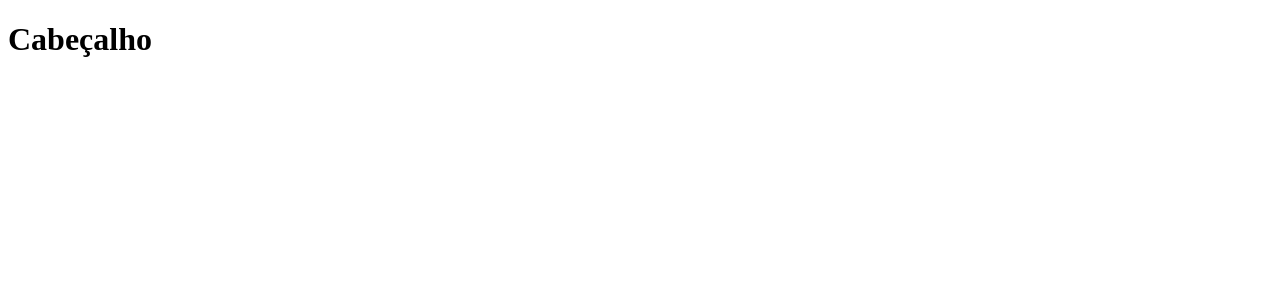
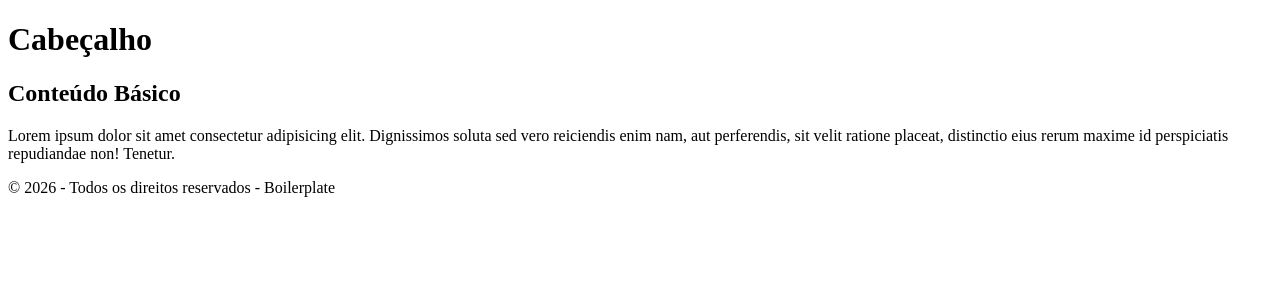
Before and after one commit to 1TDSPH-26/front-2sem-aula-10, a React app in the folder my-app/: page / in a window 1280 px wide. Shown: the top 300 px of the page. Built offline with nearby package versions, Linux system fonts and the light colour scheme; the HTML template or start-up script is replaced by a standard one.

Commit message:
feat: Criando componentes funcionais de modularização.

```diff
--- a/my-app/src/App.tsx
+++ b/my-app/src/App.tsx
@@ -1,6 +1,13 @@
+import Cabecalho from "./components/Cabecalho/Cabecalho";
+import Conteudo from "./components/Conteudo/Conteudo";
+import Rodape from "./components/Rodape/Rodape";
+
 export default function App(){
-
   return(
-    <h1>Cabeçalho</h1>
+    <div>
+      <Cabecalho />
+      <Conteudo />
+      <Rodape />
+    </div>
   );
 }
--- /dev/null
+++ b/my-app/src/components/Cabecalho/Cabecalho.tsx
@@ -0,0 +1,8 @@
+export default function Cabecalho(){
+
+    return(
+        <header>
+            <h1>Cabeçalho</h1>
+        </header>
+    );
+}
--- /dev/null
+++ b/my-app/src/components/Conteudo/Conteudo.tsx
@@ -0,0 +1,11 @@
+export default function Conteudo() {
+
+    return (
+        <main>
+            <section>
+                <h2>Conteúdo Básico</h2>
+                <p>Lorem ipsum dolor sit amet consectetur adipisicing elit. Dignissimos soluta sed vero reiciendis enim nam, aut perferendis, sit velit ratione placeat, distinctio eius rerum maxime id perspiciatis repudiandae non! Tenetur.</p>
+            </section>
+        </main>
+    );
+}
--- /dev/null
+++ b/my-app/src/components/Rodape/Rodape.tsx
@@ -0,0 +1,8 @@
+export default function Rodape() {
+
+    return (
+        <footer>
+            <p>&copy; 2026 - Todos os direitos reservados - Boilerplate</p>
+        </footer>
+    );
+}
```
